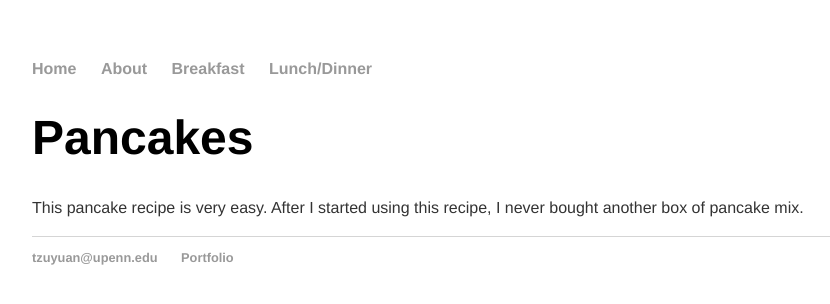
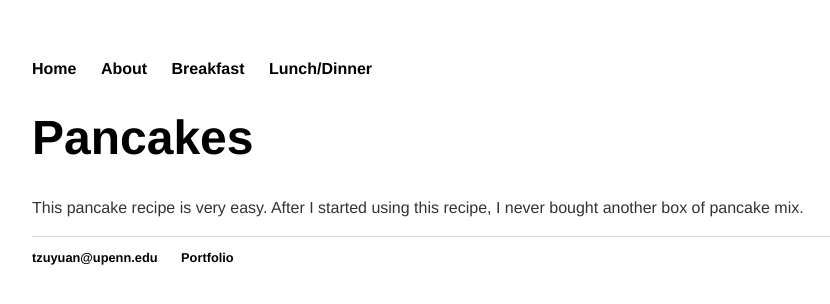
Before and after one commit to tzuyuanw/tzuyuanw.github.io, a Jekyll site: the page recipes/pancakes.html, which Jekyll copies as it is, in a window 1280 px wide. Shown: the top 304 px of the page, without its empty margins (160-990 px from the left). Built offline with Jekyll 4.4.1, drawn with Linux system fonts in a browser that asks for light colours.

Commit message:
Update recipes.css

```diff
--- a/css/recipes.css
+++ b/css/recipes.css
@@ -16,7 +16,9 @@ a {
     text-decoration: none;
     color: #999;
 }
-
+a:link {
+  color: black;
+}
 a:hover {
     text-decoration: underline;
 }
```
